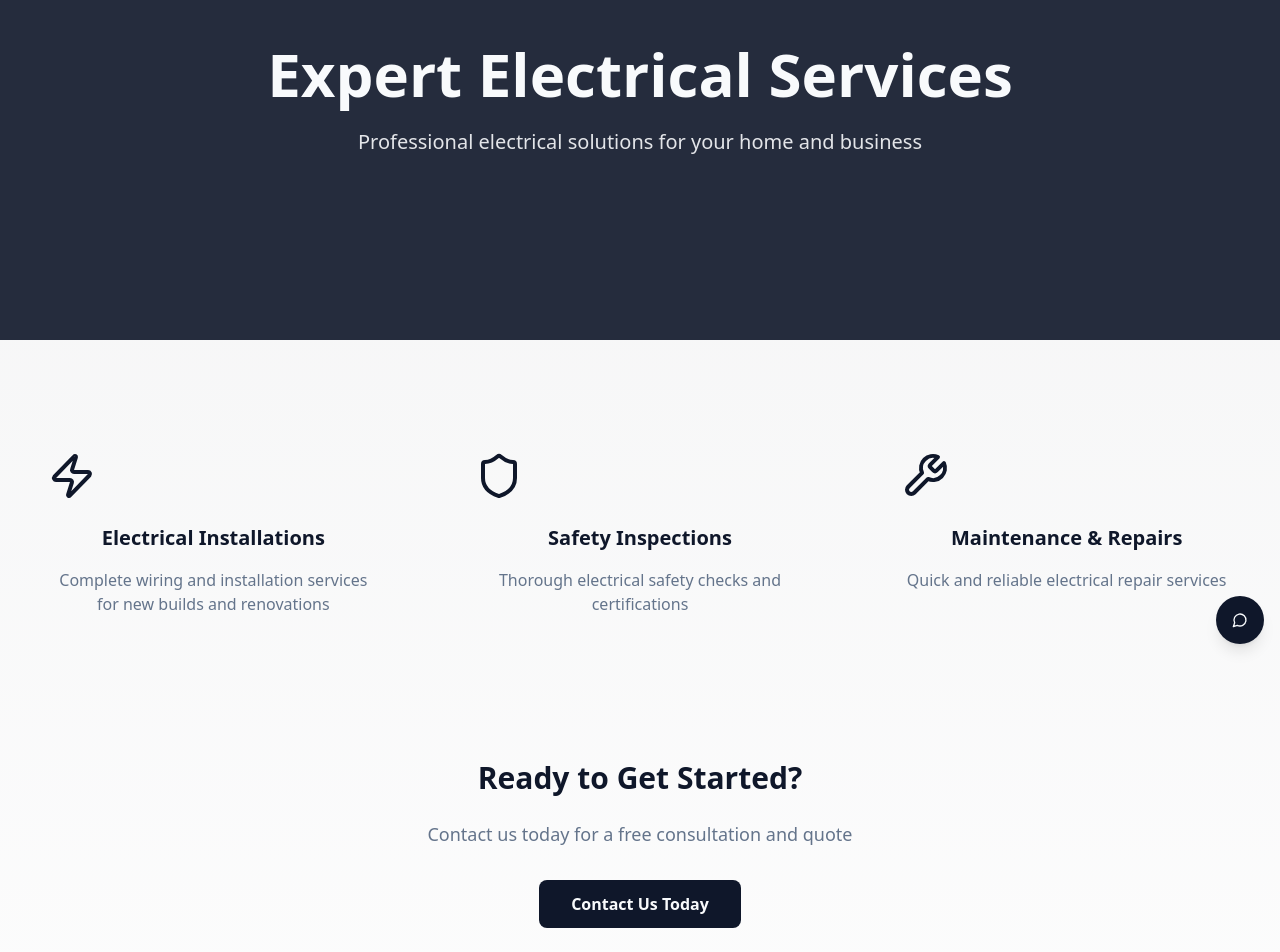
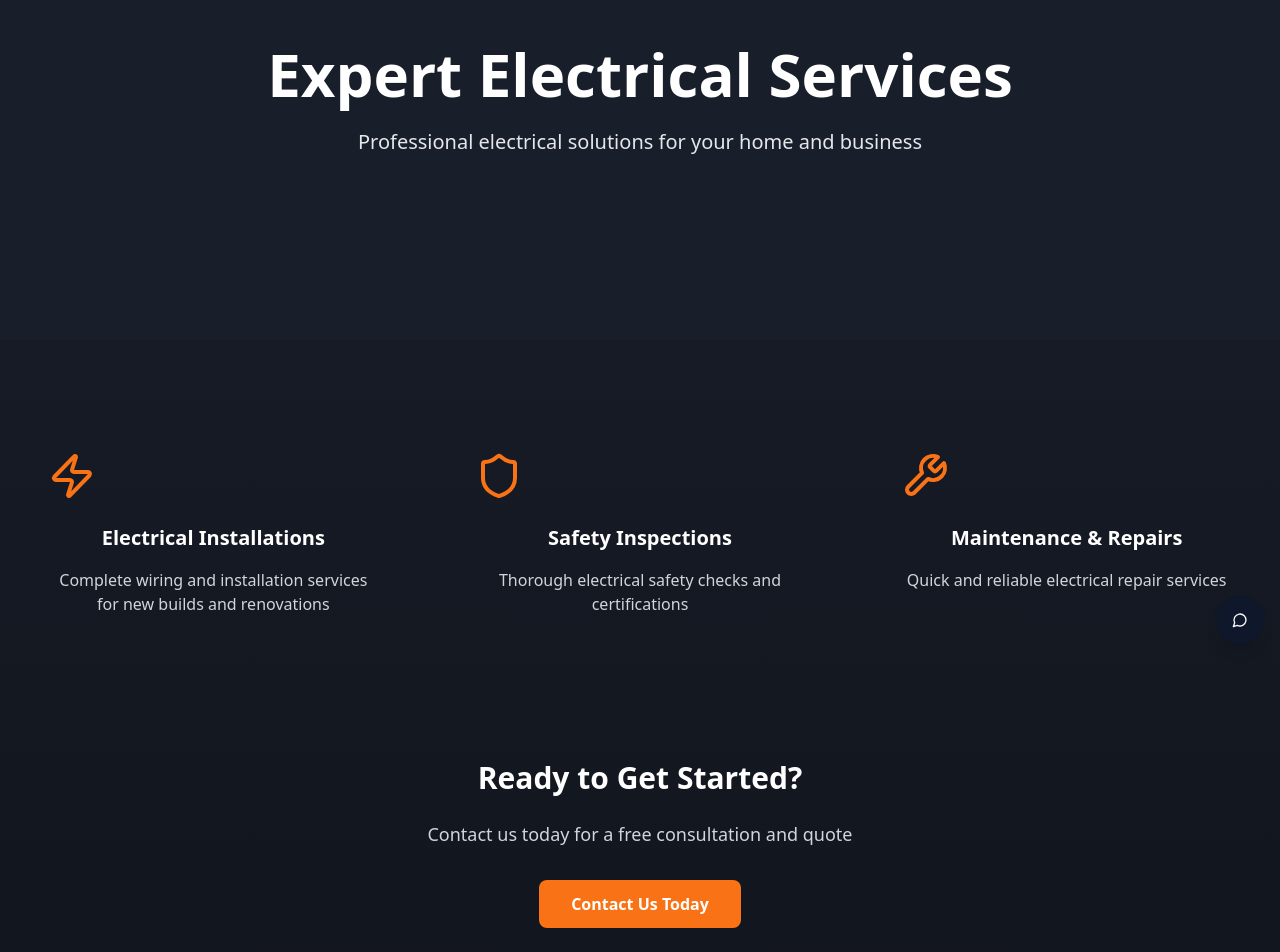
Before and after one commit to DolphinsMc/casa-energy-innovations, a React (Vite) app: page /electrician in a window 1280 px wide. Shown: the part 140-1092 px from the top of the page. Built offline with nearby package versions, Linux system fonts and the light colour scheme.

Commit message:
Update Electrician page colors
Modified the color scheme of the Electrician page to align with the new design specifications.
[skip gpt_engineer]

```diff
--- a/src/pages/ElectricianPage.tsx
+++ b/src/pages/ElectricianPage.tsx
@@ -5,12 +5,12 @@ import { Zap, Shield, Wrench, CheckCircle } from "lucide-react";
 
 const ElectricianPage = () => {
   return (
-    <div className="min-h-screen bg-gradient-to-b from-primary/5 to-background overflow-hidden">
+    <div className="min-h-screen bg-gradient-to-b from-[#1A1F2C] to-[#0F1218] overflow-hidden">
       <Header />
 
       {/* Hero Section with Parallax */}
       <div className="relative h-[60vh] overflow-hidden">
-        <div className="absolute inset-0 bg-primary/90" />
+        <div className="absolute inset-0 bg-[#1A1F2C]/90" />
         <div className="absolute inset-0 flex items-center justify-center text-center">
           <motion.div
             initial={{ opacity: 0, y: 20 }}
@@ -18,10 +18,10 @@ const ElectricianPage = () => {
             transition={{ duration: 0.8 }}
             className="max-w-4xl px-4"
           >
-            <h1 className="text-4xl md:text-6xl font-bold text-primary-foreground mb-6">
+            <h1 className="text-4xl md:text-6xl font-bold text-white mb-6">
               Expert Electrical Services
             </h1>
-            <p className="text-xl text-primary-foreground/90">
+            <p className="text-xl text-gray-200">
               Professional electrical solutions for your home and business
             </p>
           </motion.div>
@@ -39,17 +39,17 @@ const ElectricianPage = () => {
         >
           {[
             {
-              icon: <Zap className="w-12 h-12 text-primary" />,
+              icon: <Zap className="w-12 h-12 text-[#F97316]" />,
               title: "Electrical Installations",
               description: "Complete wiring and installation services for new builds and renovations"
             },
             {
-              icon: <Shield className="w-12 h-12 text-primary" />,
+              icon: <Shield className="w-12 h-12 text-[#F97316]" />,
               title: "Safety Inspections",
               description: "Thorough electrical safety checks and certifications"
             },
             {
-              icon: <Wrench className="w-12 h-12 text-primary" />,
+              icon: <Wrench className="w-12 h-12 text-[#F97316]" />,
               title: "Maintenance & Repairs",
               description: "Quick and reliable electrical repair services"
             }
@@ -69,8 +69,8 @@ const ElectricianPage = () => {
               >
                 {service.icon}
               </motion.div>
-              <h3 className="text-xl font-bold mb-4 text-primary">{service.title}</h3>
-              <p className="text-muted-foreground">{service.description}</p>
+              <h3 className="text-xl font-bold mb-4 text-white">{service.title}</h3>
+              <p className="text-gray-300">{service.description}</p>
             </motion.div>
           ))}
         </motion.div>
@@ -84,17 +84,17 @@ const ElectricianPage = () => {
           className="mt-20 text-center"
         >
           <div className="glass p-8 rounded-lg max-w-3xl mx-auto">
-            <h2 className="text-3xl font-bold mb-6 text-primary">
+            <h2 className="text-3xl font-bold mb-6 text-white">
               Ready to Get Started?
             </h2>
-            <p className="text-lg text-muted-foreground mb-8">
+            <p className="text-lg text-gray-300 mb-8">
               Contact us today for a free consultation and quote
             </p>
             <motion.a
               href="/contact"
               whileHover={{ scale: 1.05 }}
               whileTap={{ scale: 0.95 }}
-              className="inline-block bg-primary text-primary-foreground px-8 py-3 rounded-lg font-semibold hover:bg-primary/90 transition-colors duration-300"
+              className="inline-block bg-[#F97316] text-white px-8 py-3 rounded-lg font-semibold hover:bg-[#F97316]/90 transition-colors duration-300"
             >
               Contact Us Today
             </motion.a>
```
